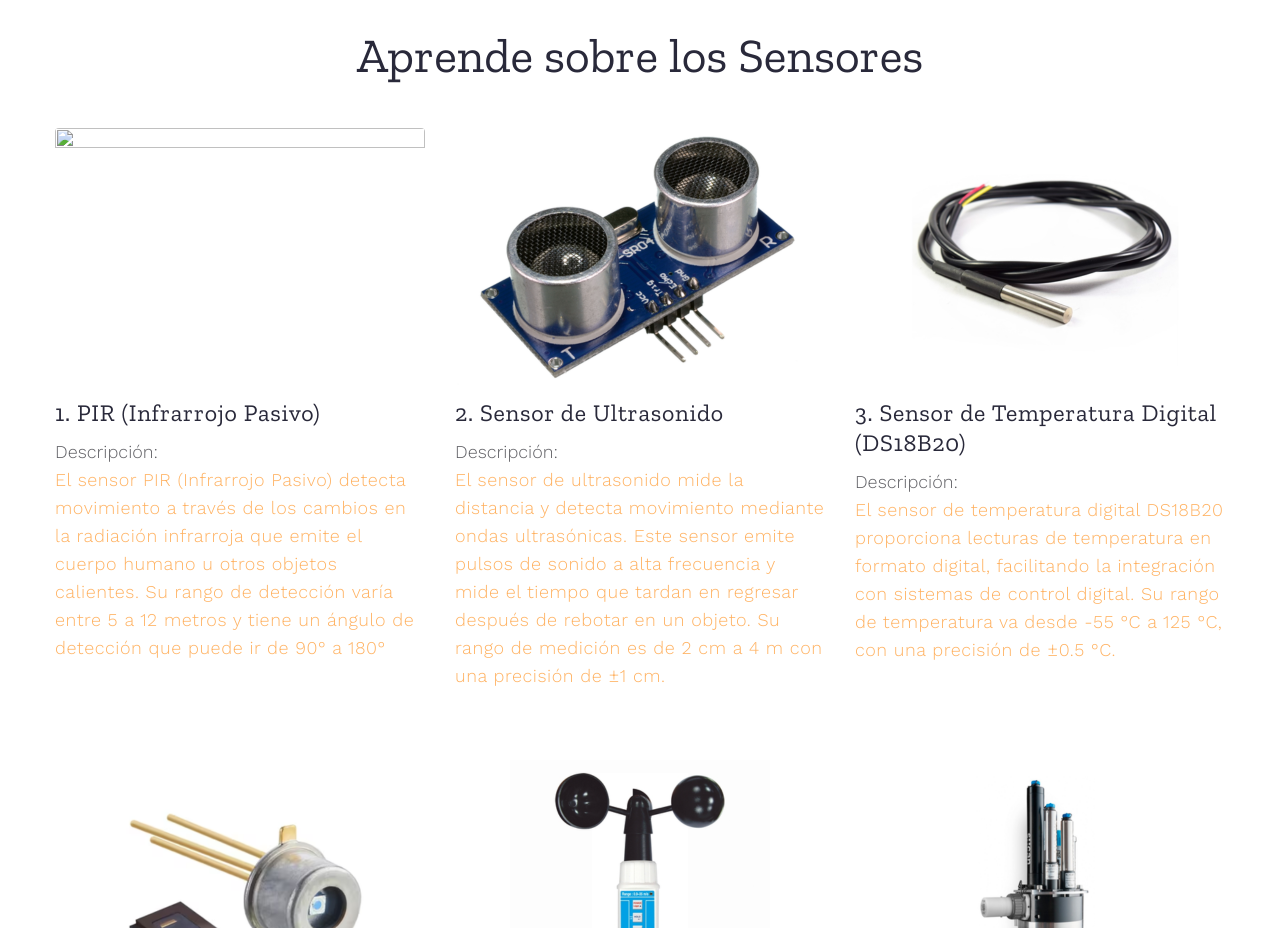
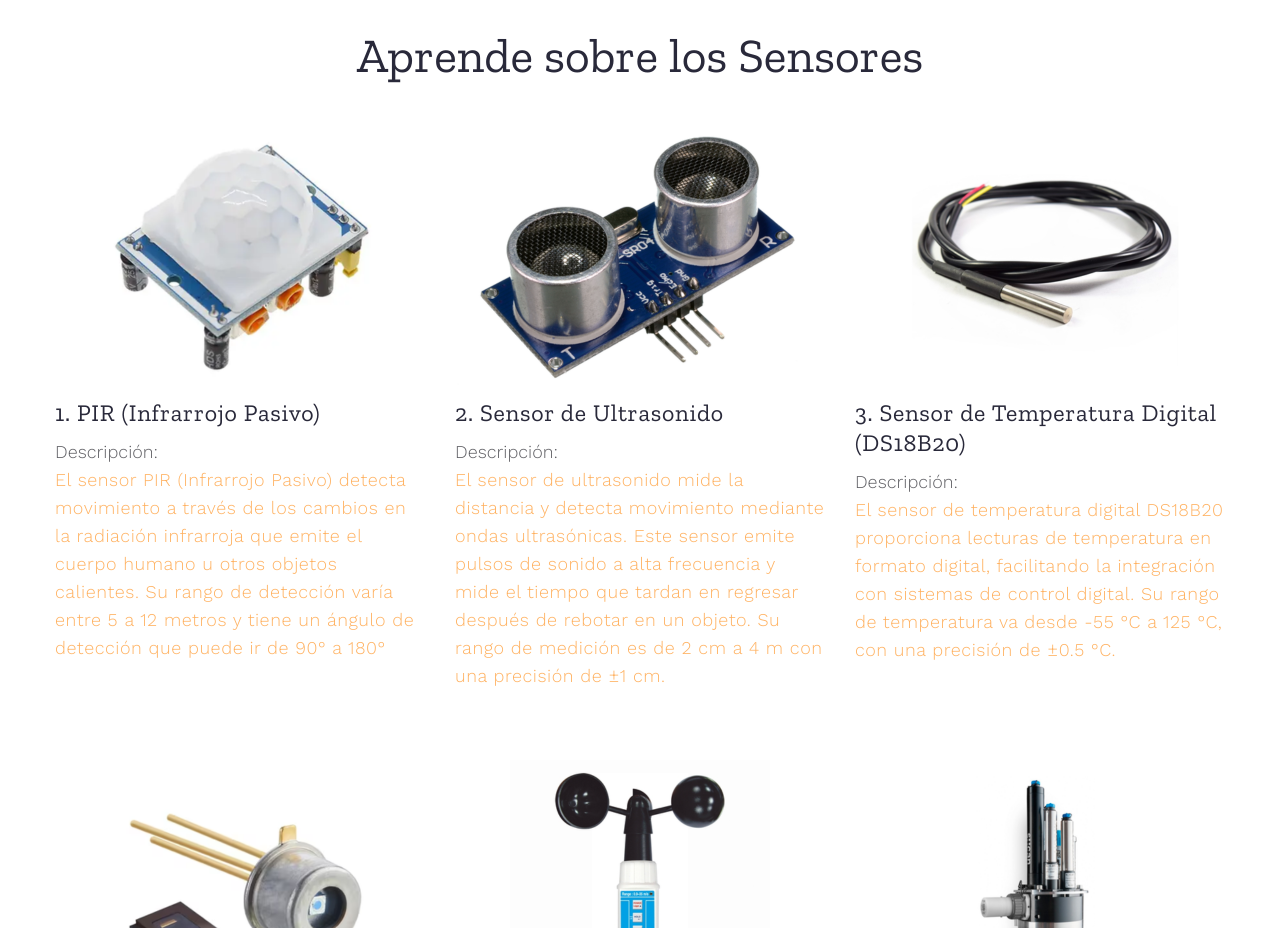
Before and after one commit to edinsonsan/Web_IoT, a plain HTML site: page index.html in a window 1280 px wide. Shown: the part 4820-5748 px from the top of the page. Drawn offline with nearby package versions, Linux system fonts and the light colour scheme.

Commit message:
Update index.html

```diff
--- a/index.html
+++ b/index.html
@@ -338,7 +338,7 @@
             <div class="col-sm-6 col-lg-4 wow fadeIn">
               <!-- Post Minimal-->
               <div class="post-minimal">
-                <figure class="post-minimal-media"><a href="#"><img class="post-minimal-image" src="images/images/SensorPIR.png" alt="" width="370" height="260"/></a></figure>
+                <figure class="post-minimal-media"><a href="#"><img class="post-minimal-image" src="images/SensorPIR.png" alt="" width="370" height="260"/></a></figure>
                 <h4 class="post-minimal-title"><a href="#">1. PIR (Infrarrojo Pasivo)</a></h4>
                 <div class="post-minimal-meta">
                   <ul class="list-inline">
```
